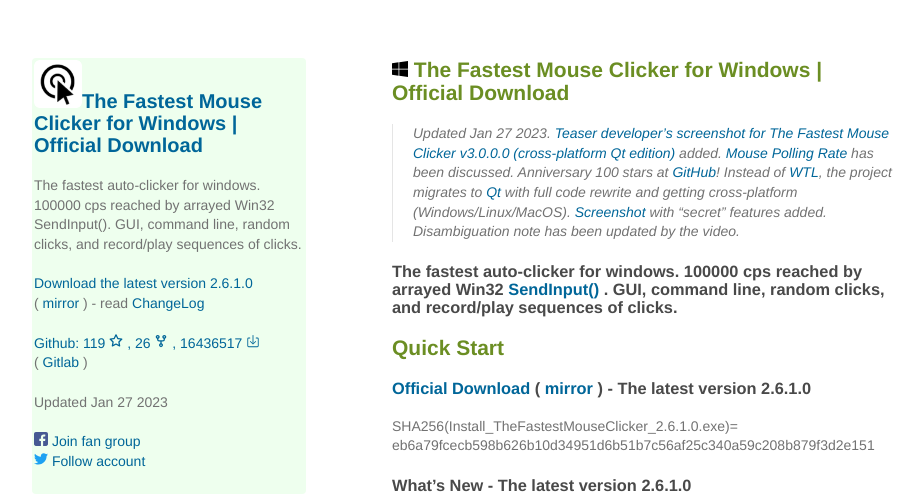
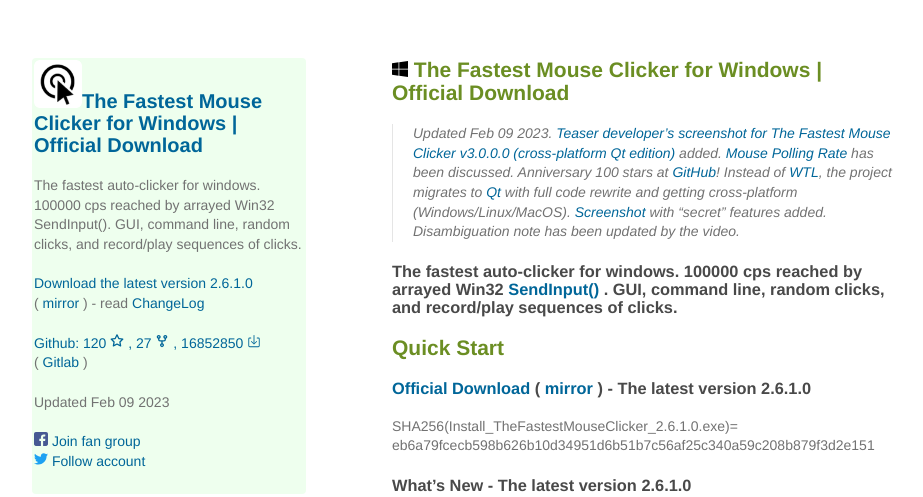
Before and after one commit to windows-2048/The-Fastest-Mouse-Clicker-for-Windows, a Jekyll site: the page built from docs/README.md, in a window 1280 px wide and 900 px high. Shown: the top 497 px of the window, without its empty margins (178-1101 px from the left). Built offline with Jekyll 4.4.1, drawn with Linux system fonts in a browser that asks for light colours; our own code applies the rules of GitHub Pages for plain Markdown files; some of the changed text lies outside the part shown.

Commit message:
Update copyright 2023; update GitHub stars/downloads

```diff
--- a/docs/README.md
+++ b/docs/README.md
@@ -1,6 +1,6 @@
 ## ![Windows](./windows.svg) {{site.title}}
 
-> Updated Jan 27 2023. [Teaser developer's screenshot for The Fastest Mouse Clicker v3.0.0.0 (cross-platform Qt edition)](index.html#TheFastestMouseClickerQt) added. [Mouse Polling Rate](index.html#Mouse_Polling_Rate) has been discussed. Anniversary 100 stars at [GitHub](https://github.com/windows-2048/The-Fastest-Mouse-Clicker-for-Windows){:target="_blank"}! Instead of [WTL](https://sourceforge.net/projects/wtl/){:target="_blank"}, the project migrates to [Qt](https://www.qt.io/){:target="_blank"} with full code rewrite and getting cross-platform (Windows/Linux/MacOS). [Screenshot](https://github.com/windows-2048/The-Fastest-Mouse-Clicker-for-Windows){:target="_blank"} with "secret" features added. Disambiguation note has been updated by the video.
+> Updated Feb 09 2023. [Teaser developer's screenshot for The Fastest Mouse Clicker v3.0.0.0 (cross-platform Qt edition)](index.html#TheFastestMouseClickerQt) added. [Mouse Polling Rate](index.html#Mouse_Polling_Rate) has been discussed. Anniversary 100 stars at [GitHub](https://github.com/windows-2048/The-Fastest-Mouse-Clicker-for-Windows){:target="_blank"}! Instead of [WTL](https://sourceforge.net/projects/wtl/){:target="_blank"}, the project migrates to [Qt](https://www.qt.io/){:target="_blank"} with full code rewrite and getting cross-platform (Windows/Linux/MacOS). [Screenshot](https://github.com/windows-2048/The-Fastest-Mouse-Clicker-for-Windows){:target="_blank"} with "secret" features added. Disambiguation note has been updated by the video.
 
 ### {{site.description_rich}}
 
--- a/docs/_layouts/default.html
+++ b/docs/_layouts/default.html
@@ -47,7 +47,7 @@
 "interactionStatistic":{
 "@type": "InteractionCounter",
 "interactionType": "https://schema.org/DownloadAction",
-"userInteractionCount": "16436517"
+"userInteractionCount": "16852850"
 },
 "applicationCategory":"Utilities",
 "applicationSubCategory":"Mouse Auto-Clicker",
@@ -64,7 +64,7 @@
 "aggregateRating":{
 "@type":"AggregateRating",
 "ratingValue": "4.7",
-"ratingCount": "119",
+"ratingCount": "120",
 "bestRating":"5",
 "worstRating":"0"
 },
@@ -123,17 +123,17 @@
 <p class="view">
     <a href="https://github.com/windows-2048/The-Fastest-Mouse-Clicker-for-Windows/" target="_blank">
       Github:
-      119
+      120
 <svg width="1em" height="1em" viewBox="0 0 16 16" class="bi bi-box-arrow-in-down" fill="currentColor" xmlns="http://www.w3.org/2000/svg">
 <title>Stars given at Github</title>
 <path fill-rule="evenodd" d="M8 .25a.75.75 0 01.673.418l1.882 3.815 4.21.612a.75.75 0 01.416 1.279l-3.046 2.97.719 4.192a.75.75 0 01-1.088.791L8 12.347l-3.766 1.98a.75.75 0 01-1.088-.79l.72-4.194L.818 6.374a.75.75 0 01.416-1.28l4.21-.611L7.327.668A.75.75 0 018 .25zm0 2.445L6.615 5.5a.75.75 0 01-.564.41l-3.097.45 2.24 2.184a.75.75 0 01.216.664l-.528 3.084 2.769-1.456a.75.75 0 01.698 0l2.77 1.456-.53-3.084a.75.75 0 01.216-.664l2.24-2.183-3.096-.45a.75.75 0 01-.564-.41L8 2.694v.001z"></path>
 </svg>
-      , 26
+      , 27
 <svg width="1em" height="1em" viewBox="0 0 16 16" class="bi bi-box-arrow-in-down" fill="currentColor" xmlns="http://www.w3.org/2000/svg">
 <title>Forks made at Github</title>
 <path fill-rule="evenodd" d="M5 3.25a.75.75 0 11-1.5 0 .75.75 0 011.5 0zm0 2.122a2.25 2.25 0 10-1.5 0v.878A2.25 2.25 0 005.75 8.5h1.5v2.128a2.251 2.251 0 101.5 0V8.5h1.5a2.25 2.25 0 002.25-2.25v-.878a2.25 2.25 0 10-1.5 0v.878a.75.75 0 01-.75.75h-4.5A.75.75 0 015 6.25v-.878zm3.75 7.378a.75.75 0 11-1.5 0 .75.75 0 011.5 0zm3-8.75a.75.75 0 100-1.5.75.75 0 000 1.5z"></path>
 </svg>
-      , 16436517
+      , 16852850
 <svg width="1em" height="1em" viewBox="0 0 16 16" class="bi bi-box-arrow-in-down" fill="currentColor" xmlns="http://www.w3.org/2000/svg">
 <title>Total downloads including all the historical sites</title>
   <path fill-rule="evenodd" d="M4.646 8.146a.5.5 0 0 1 .708 0L8 10.793l2.646-2.647a.5.5 0 0 1 .708.708l-3 3a.5.5 0 0 1-.708 0l-3-3a.5.5 0 0 1 0-.708z"/>
@@ -145,7 +145,7 @@
 </p>
 
 <p class="view">
-Updated Jan 27 2023
+Updated Feb 09 2023
 </p>
 
         {% if site.github.is_user_page %}
--- a/docs/sitemap.xml
+++ b/docs/sitemap.xml
@@ -2,7 +2,7 @@
 <urlset xmlns="http://www.sitemaps.org/schemas/sitemap/0.9">
    <url>
       <loc>https://windows-2048.github.io/The-Fastest-Mouse-Clicker-for-Windows/</loc>
-      <lastmod>2023-01-27</lastmod>
+      <lastmod>2023-02-09</lastmod>
       <changefreq>daily</changefreq>
       <priority>0.8</priority>
    </url>
```
Also changed, not shown: other parts of docs/README.md (+1 -1 lines), README.md.
